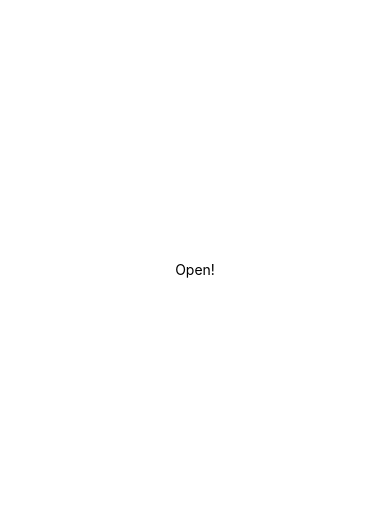
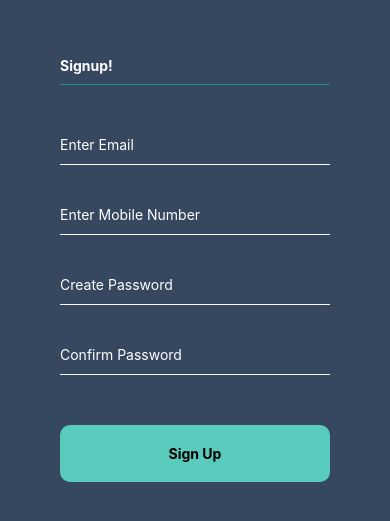
Before and after one commit to romario-0/pavo-capstone_health-app, a React Native app in the folder capstone-frontend/: screen / in a window 390 px wide. Shown: the part 153-674 px from the top of the page. Built offline with nearby package versions, Linux system fonts and the light colour scheme.

Commit message:
SignuUp Desihn

```diff
--- a/capstone-frontend/App.js
+++ b/capstone-frontend/App.js
@@ -1,10 +1,11 @@
 import { StatusBar } from 'expo-status-bar';
 import { StyleSheet, Text, View } from 'react-native';
+import Signup from './pages/Signup';
 
 export default function App() {
   return (
     <View style={styles.container}>
-      <Text>Open!</Text>
+      <Signup/>
       <StatusBar style="auto" />
     </View>
   );
@@ -13,8 +14,9 @@ export default function App() {
 const styles = StyleSheet.create({
   container: {
     flex: 1,
-    backgroundColor: '#fff',
-    alignItems: 'center',
-    justifyContent: 'center',
+    justifyContent:"center",
+    backgroundColor: '#36485f',
+    paddingLeft: 60,
+    paddingRight: 60,
   },
 });
--- /dev/null
+++ b/capstone-frontend/pages/Signup.js
@@ -0,0 +1,53 @@
+import { StatusBar } from 'expo-status-bar';
+import { StyleSheet, Text, TextInput, TouchableOpacity,onPress, View } from 'react-native';
+
+export default function Signup() {
+  return (
+    <View style={styles.signupform}>
+      <Text style={styles.header}>Signup!</Text>
+      <TextInput style={styles.textinput} placeholder="Enter Email"/>
+      <TextInput style={styles.textinput} placeholder="Enter Mobile Number"/>
+      <TextInput style={styles.textinput} placeholder="Create Password"/>
+      <TextInput style={styles.textinput} placeholder="Confirm Password"/>
+      <TouchableOpacity style={styles.sign} >
+        <Text style={styles.signtext}>Sign Up</Text>
+      </TouchableOpacity>
+      <StatusBar style="auto" />
+    </View>
+  );
+}
+
+const styles = StyleSheet.create({
+  signupform: {
+    alignSelf:'stretch'
+  },
+  header:{
+      fontsize:27,
+      fontWeight:"bold",
+      color:"#fff",
+      paddingBottom:10,
+      marginBottom:40,
+      borderBottomColor:"#199187",
+      borderBottomWidth:1
+  },
+  textinput:{
+    alignSelf:'stretch',
+    height:40,
+    marginBottom:30,
+    color:"#fff",
+    borderBottomColor:"#f8f8f8",
+    borderBottomWidth:1,
+    outlineStyle:"none"
+  },
+  sign:{
+      alignSelf:"stretch",
+      alignItems:"center",
+      padding:20,
+      backgroundColor:"#59cbbd",
+      borderRadius:10,
+      marginTop:20
+    },
+    signtext:{
+        fontWeight:"bold"
+    }
+});
```
